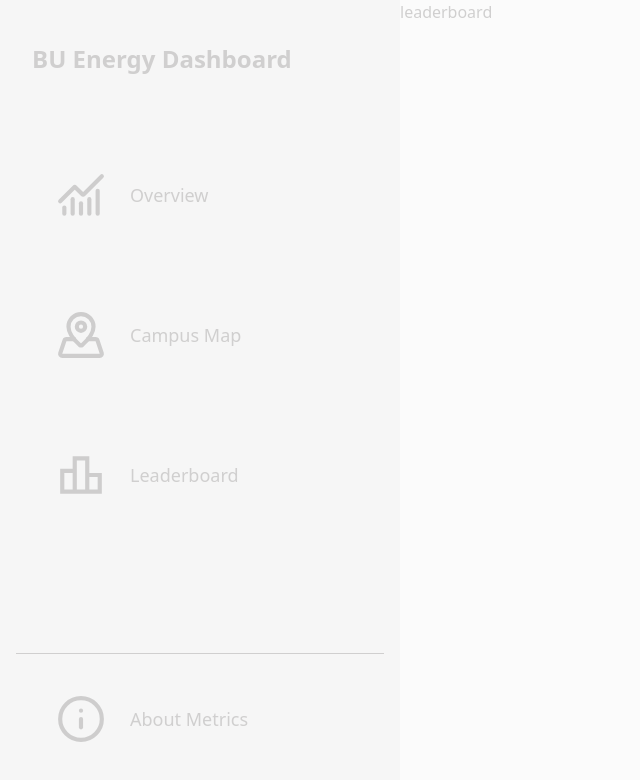
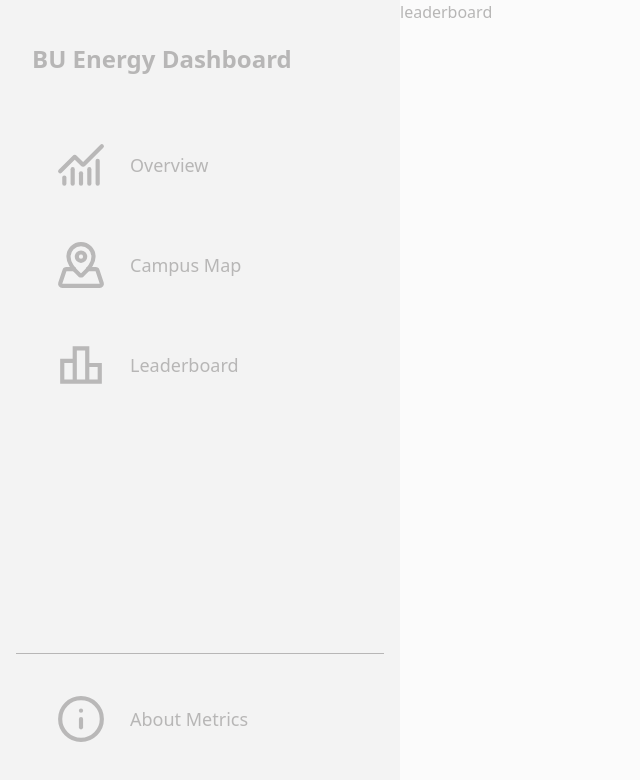
Before and after one commit to dionlwilliams/bu-energy-dashboard, a React (Vite) app: page /leaderboard in a window 1280 px wide. Shown: the top 780 px of the page, without its empty margins (0-640 px from the left). Built offline with nearby package versions, Linux system fonts and the light colour scheme.

Commit message:
Fixed issue with overlayed background blocking interactions; menu now works correctly

```diff
--- a/src/App.jsx
+++ b/src/App.jsx
@@ -1,5 +1,5 @@
 import { useState } from 'react'
-import { Route, Routes } from 'react-router-dom'
+import { Router, Routes, Route } from 'react-router-dom'
 import OverviewPage from './webpages/OverviewPage'
 import MapPage from './webpages/MapPage'
 import LeaderboardPage from './webpages/LeaderboardPage'
@@ -7,11 +7,8 @@ import Menu from './components/Menu'
 
 function App({}) {
   return (
-    <div className='flex h-screen text-stone-800 overflow-hidden'>
+    <div className='flex h-screen text-stone-900 overflow-hidden relative before:content-[""] before:absolute before:inset-0 before:bg-neutral-50 before:opacity-70 before:pointer-events-none'>
     {/*bg styling - come back to later*/}
-    <div className='fixed inset-0 z-0'>
-      <div className='absolute inset-0 bg-neutral-50 opacity-80' />
-    </div>
 
     <Menu />
     <Routes>
--- a/src/components/Menu.jsx
+++ b/src/components/Menu.jsx
@@ -1,8 +1,7 @@
 import React from 'react'
 import { ChartNoAxesCombined, MapPinned, Info } from 'lucide-react';
 import { MdOutlineLeaderboard } from "react-icons/md";
-import { useState } from 'react';
-import { AnimatePresence, color, motion } from 'motion/react'
+import { motion } from 'framer-motion'
 import { Link } from 'react-router-dom'
 
 const MENU_LIST = [
@@ -19,20 +18,20 @@ const Menu = () => {
         </div>
         <nav className='mt-6 flex-grow'>
           {MENU_LIST.map((item) => (
-            <Link key={item.path} to={item.path}>
-            <motion.div className='flex items-center pl-10 w-75 h-35 text-lg font-medium rounded-lg hover:bg-neutral-400'>
-              <item.icon size={50} className='align-middle' style={{color: item.color}} />
-                <span className='ml-6'>
-                  {item.name}
-                </span>
-            </motion.div>
+            <Link key={item.path} to={item.path} className='block w-full mb-2'>
+              <div className='flex items-center mb-5 pl-10 w-full h-20 text-lg font-medium rounded-lg hover:bg-neutral-400'>
+                <item.icon size={50} className='align-middle' style={{color: item.color}} />
+                  <span className='ml-6'>
+                    {item.name}
+                  </span>
+              </div>
             </Link>
           ))}
 
         </nav>
         <div className='bottom-8'>
           <hr />
-          <motion.div className='flex items-center pl-10 p-10 text-lg font-medium rounded-lg'>
+          <motion.div className='flex items-center pl-10 p-10 text-lg font-medium rounded-lg hover:bg-neutral-400'>
             <Info size={50} color="#201d1d"/>
             <p className='ml-6'>About Metrics</p>
           </motion.div>
```
